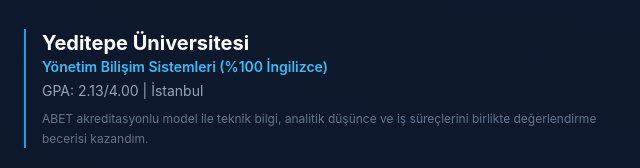
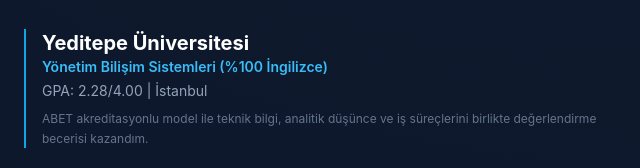
Before and after one commit to oner98/cv-projem, a plain HTML site: page index.html in a window 1280 px wide. Shown: the part 1085-1253 px from the top of the page, 0-640 px from the left. Drawn offline with nearby package versions, Linux system fonts and the light colour scheme.

Commit message:
Update GPA to 2.28
Co-authored-by: Copilot <223556219+Copilot@users.noreply.github.com>

```diff
--- a/index.html
+++ b/index.html
@@ -158,7 +158,7 @@
                         <div class="border-l-2 border-sky-500 pl-4">
                             <h3 class="text-xl font-bold text-white">Yeditepe Üniversitesi</h3>
                             <p class="text-sky-400 text-sm font-semibold">Yönetim Bilişim Sistemleri (%100 İngilizce)</p>
-                            <p class="text-slate-400 mt-1 text-sm">GPA: 2.13/4.00 | İstanbul</p>
+                            <p class="text-slate-400 mt-1 text-sm">GPA: 2.28/4.00 | İstanbul</p>
                             <p class="text-slate-500 text-xs mt-2 leading-relaxed">
                                 ABET akreditasyonlu model ile teknik bilgi, analitik düşünce ve iş süreçlerini birlikte değerlendirme becerisi kazandım.
                             </p>
```
